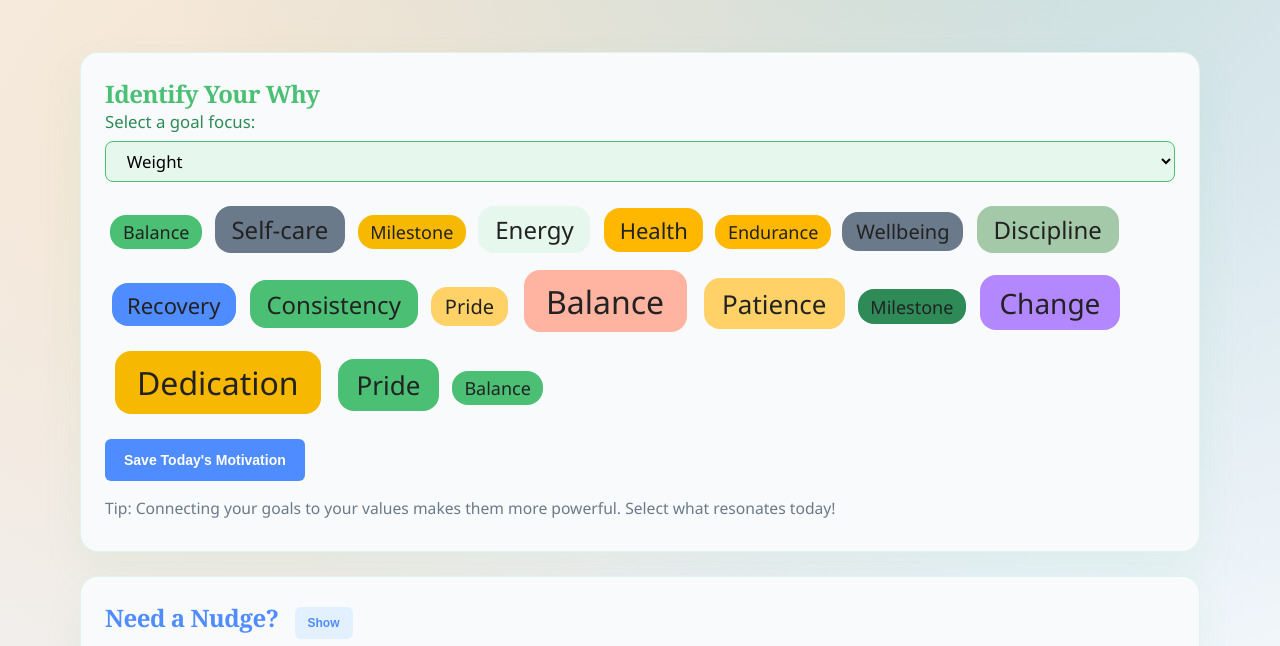
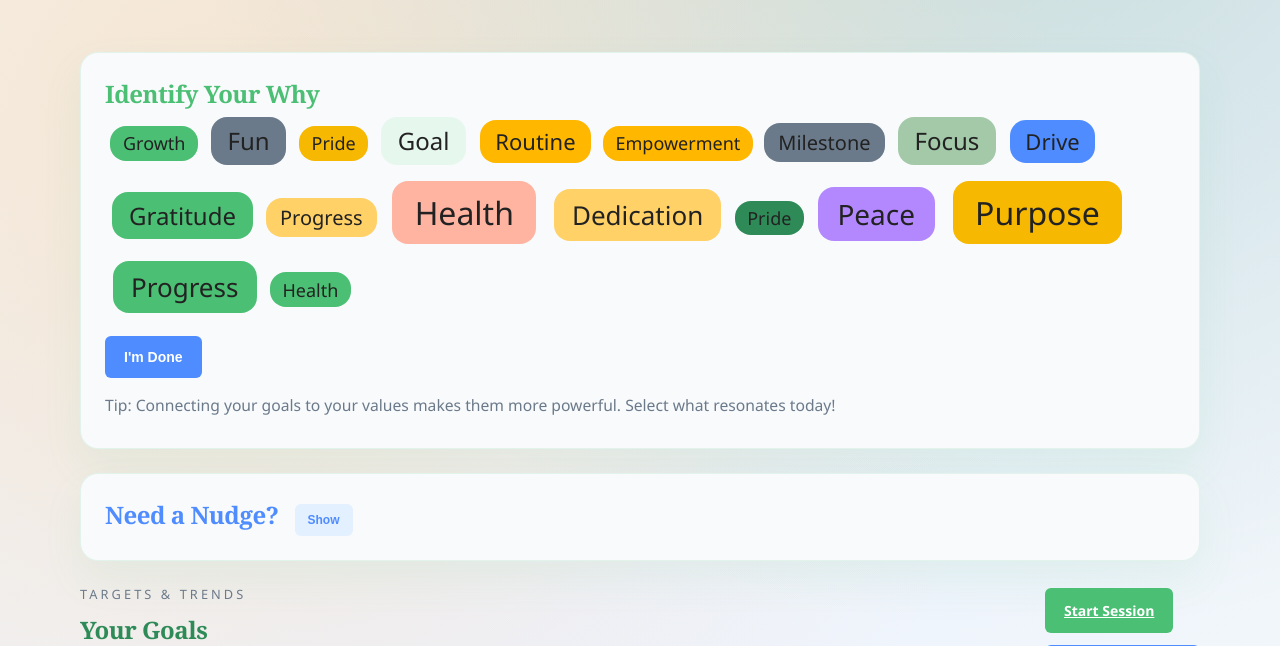
Before and after one commit to Robertja98/workout_tracker, a PHP site: page /goals.php in a window 1280 px wide. Shown: the part 206-852 px from the top of the page. Run offline with PHP 8.4, Linux system fonts and the light colour scheme.

Commit message:
Improve motivation selection: allow multiple goals, keep all visible, stop randomization, and highlight selections

```diff
--- a/goals.php
+++ b/goals.php
@@ -440,44 +440,34 @@ $today = date('Y-m-d');
     <main class="page">
         <section class="panel" id="goalPsychPanel">
             <h2 style="color:#4bbf73;">Identify Your Why</h2>
-            <label for="goalSelect" style="font-size:1.05em;color:#2e8b57;margin-bottom:0.5em;display:block;">Select a goal focus:</label>
-            <select id="goalSelect" style="margin-bottom:1em;padding:0.4em 1em;border-radius:8px;border:1.5px solid #4bbf73;background:#e6f7ee;font-size:1.05em;">
-                <option value="Weight">Weight</option>
-                <option value="Strength">Strength</option>
-                <option value="Consistency">Consistency</option>
-                <option value="Wellbeing">Wellbeing</option>
-                <option value="Mindset">Mindset</option>
-                <option value="Other">Other</option>
-            </select>
             <div id="motivationCloud" style="margin-bottom:1em; min-height: 60px; transition: opacity 0.5s, transform 0.5s;"></div>
             <div id="motivationStatic" style="margin-bottom:1em; display:none;"></div>
             <form id="motivationForm" method="post" style="margin-bottom:1em;">
                 <input type="hidden" name="action" value="save_motivation">
                 <input type="hidden" id="selectedWordsInput" name="selected_words" value="">
-                <input type="hidden" id="selectedGoalInput" name="selected_goal" value="Weight">
-                <button class="btn btn-blue" type="submit">Save Today's Motivation</button>
+                <button id="doneMotivationBtn" type="button" class="btn btn-blue">I'm Done</button>
                 <button id="changeMotivationBtn" type="button" class="btn btn-small" style="margin-left:1em;display:none;">Change</button>
+                <button id="saveMotivationBtn" type="submit" class="btn btn-green" style="margin-left:1em;display:none;">Save Motivation</button>
                 <span id="motivationSavedMsg" style="color:#4bbf73;display:none;margin-left:1em;">Saved!</span>
             </form>
             <div id="motivationReflection" style="margin-bottom:1em;"></div>
             <div style="font-size:0.98em;color:#6b7a8a;margin-bottom:0.5em;">Tip: Connecting your goals to your values makes them more powerful. Select what resonates today!</div>
             <style>
             .motivation-word { transition: background 0.3s, color 0.3s, font-size 0.3s, opacity 0.5s, transform 0.5s; }
+            .motivation-word.selected { background:#4bbf73 !important; color:#fff !important; font-weight:bold; }
             #motivationCloud.fade-out { opacity: 0; transform: scale(0.95); }
             #motivationCloud.fade-in { opacity: 1; transform: scale(1); }
             .motivation-static-pill { display:inline-block; background:#4bbf73; color:#fff; font-size:2em; font-weight:bold; border-radius:18px; padding:0.4em 1.2em; margin:0.5em 0; box-shadow:0 2px 8px #4bbf7322; letter-spacing:0.02em; }
             </style>
             <script>
             // Motivational words to float
-            // Goal-specific word banks
-            const goalWordBanks = {
-                'Weight': ['Progress', 'Discipline', 'Routine', 'Balance', 'Achievement', 'Health', 'Endurance', 'Self-care', 'Pride', 'Goal', 'Milestone', 'Dedication', 'Patience', 'Change', 'Consistency', 'Focus', 'Energy', 'Wellbeing', 'Recovery', 'Routine'],
-                'Strength': ['Strength', 'Power', 'Growth', 'Resilience', 'Challenge', 'Empowerment', 'Confidence', 'Determination', 'Achievement', 'Endurance', 'Progress', 'Lift', 'Push', 'Drive', 'Effort', 'Grit', 'Stamina', 'Pride', 'Goal', 'Milestone'],
-                'Consistency': ['Routine', 'Habit', 'Discipline', 'Focus', 'Commitment', 'Progress', 'Streak', 'Persistence', 'Dedication', 'Balance', 'Patience', 'Momentum', 'Goal', 'Milestone', 'Self-care', 'Wellbeing', 'Energy', 'Growth', 'Calm', 'Joy'],
-                'Wellbeing': ['Wellbeing', 'Calm', 'Joy', 'Fun', 'Community', 'Self-care', 'Balance', 'Mindfulness', 'Recovery', 'Health', 'Energy', 'Happiness', 'Peace', 'Relax', 'Gratitude', 'Purpose', 'Support', 'Growth', 'Pride', 'Vitality'],
-                'Mindset': ['Mindset', 'Focus', 'Inspiration', 'Motivation', 'Confidence', 'Resilience', 'Growth', 'Challenge', 'Calm', 'Joy', 'Purpose', 'Determination', 'Patience', 'Empowerment', 'Pride', 'Routine', 'Balance', 'Self-care', 'Progress', 'Goal'],
-                'Other': ['Strength', 'Energy', 'Confidence', 'Focus', 'Stress Relief', 'Discipline', 'Joy', 'Growth', 'Resilience', 'Health', 'Endurance', 'Balance', 'Achievement', 'Routine', 'Wellbeing', 'Empowerment', 'Challenge', 'Calm', 'Community', 'Fun', 'Self-care', 'Progress', 'Determination', 'Inspiration', 'Routine', 'Recovery', 'Mindfulness', 'Pride', 'Purpose', 'Vitality']
-            };
+            const wordBank = [
+                'Strength', 'Energy', 'Confidence', 'Focus', 'Stress Relief', 'Discipline', 'Joy', 'Growth', 'Resilience', 'Health',
+                'Endurance', 'Balance', 'Achievement', 'Routine', 'Wellbeing', 'Empowerment', 'Challenge', 'Calm', 'Community', 'Fun',
+                'Self-care', 'Progress', 'Determination', 'Inspiration', 'Recovery', 'Mindfulness', 'Pride', 'Purpose', 'Vitality',
+                'Motivation', 'Patience', 'Dedication', 'Support', 'Peace', 'Relax', 'Gratitude', 'Happiness', 'Streak', 'Persistence',
+                'Momentum', 'Change', 'Goal', 'Milestone', 'Lift', 'Push', 'Drive', 'Effort', 'Grit', 'Stamina'
+            ];
             // Color palette for variety
             const colorPalette = [
                 '#4bbf73', '#2e8b57', '#ffb700', '#4f8cff', '#ff6f61', '#6b7a8a', '#e6f7ee', '#ffd166', '#b388ff', '#ffb4a2', '#a3c9a8', '#f7b801'
@@ -493,36 +483,26 @@ $today = date('Y-m-d');
                 return arr;
             }
             // Generate a random cloud for a goal (allow repeats, random order, size, color)
-            function getRandomCloudWords(goal, count = 18) {
-                const bank = goalWordBanks[goal] || goalWordBanks['Other'];
+            function getRandomCloudWords(count = 18) {
                 let words = [];
                 for (let i = 0; i < count; i++) {
-                    words.push(bank[Math.floor(Math.random() * bank.length)]);
+                    words.push(wordBank[Math.floor(Math.random() * wordBank.length)]);
                 }
                 return shuffle(words);
             }
             const cloud = document.getElementById('motivationCloud');
             const staticDiv = document.getElementById('motivationStatic');
             const selected = new Set();
-            let currentGoal = 'Weight';
-            let currentCloudWords = getRandomCloudWords(currentGoal);
-            let staticMotivation = null;
+            let currentCloudWords = getRandomCloudWords();
+            let selectedMotivations = [];
+            let cloudFrozen = false;
             let cloudInterval = null;
             function renderCloud(animate = false) {
-                if (staticMotivation) {
-                    cloud.style.display = 'none';
-                    staticDiv.style.display = '';
-                    staticDiv.innerHTML = `<span class='motivation-static-pill'>${staticMotivation}</span>`;
-                    document.getElementById('selectedWordsInput').value = staticMotivation;
-                    document.getElementById('changeMotivationBtn').style.display = '';
-                    document.getElementById('goalSelect').disabled = true;
-                    return;
-                } else {
-                    cloud.style.display = '';
-                    staticDiv.style.display = 'none';
-                    document.getElementById('changeMotivationBtn').style.display = 'none';
-                    document.getElementById('goalSelect').disabled = false;
-                }
+                cloud.style.display = '';
+                staticDiv.style.display = 'none';
+                document.getElementById('changeMotivationBtn').style.display = cloudFrozen ? '' : 'none';
+                document.getElementById('doneMotivationBtn').style.display = cloudFrozen ? 'none' : '';
+                document.getElementById('saveMotivationBtn').style.display = cloudFrozen ? '' : 'none';
                 if (animate) {
                     cloud.classList.remove('fade-in');
                     cloud.classList.add('fade-out');
@@ -541,7 +521,7 @@ $today = date('Y-m-d');
                 currentCloudWords.forEach(word => {
                     const span = document.createElement('span');
                     span.textContent = word;
-                    span.className = 'motivation-word';
+                    span.className = 'motivation-word' + (selectedMotivations.includes(word) ? ' selected' : '');
                     span.style.margin = '0.3em';
                     span.style.display = 'inline-block';
                     span.style.padding = '0.3em 0.7em';
@@ -549,52 +529,77 @@ $today = date('Y-m-d');
                     // Random color and size
                     const color = colorPalette[Math.floor(Math.random() * colorPalette.length)];
                     const fontSize = fontSizes[Math.floor(Math.random() * fontSizes.length)];
-                    span.style.background = color;
-                    span.style.color = '#222';
-                    span.style.fontWeight = 'normal';
+                    span.style.background = selectedMotivations.includes(word) ? '#4bbf73' : color;
+                    span.style.color = selectedMotivations.includes(word) ? '#fff' : '#222';
+                    span.style.fontWeight = selectedMotivations.includes(word) ? 'bold' : 'normal';
                     span.style.fontSize = fontSize + 'px';
                     span.style.cursor = 'pointer';
                     span.onclick = () => {
-                        staticMotivation = word;
-                        clearInterval(cloudInterval);
+                        if (selectedMotivations.includes(word)) {
+                            selectedMotivations = selectedMotivations.filter(w => w !== word);
+                        } else {
+                            selectedMotivations.push(word);
+                        }
                         renderCloud();
                     };
                     cloud.appendChild(span);
                 });
             }
-            function startCloudRandomizer() {
-                if (cloudInterval) clearInterval(cloudInterval);
-                cloudInterval = setInterval(() => {
-                    if (!staticMotivation) {
-                        currentCloudWords = getRandomCloudWords(currentGoal);
-                        renderCloud(true);
+            // No more randomizer, just show a random set once per page load
+            renderCloud();
+            document.getElementById('doneMotivationBtn').onclick = function() {
+                if (!selectedMotivations.length) {
+                    alert('Please select at least one word that motivates you today.');
+                    return;
+                }
+                cloudFrozen = true;
+                document.getElementById('selectedWordsInput').value = selectedMotivations.join(', ');
+                // Show all pills, but only selected ones are highlighted and static
+                cloud.innerHTML = '';
+                currentCloudWords.forEach(word => {
+                    const span = document.createElement('span');
+                    span.textContent = word;
+                    span.className = selectedMotivations.includes(word) ? 'motivation-static-pill' : 'motivation-word';
+                    span.style.margin = '0.3em';
+                    span.style.display = 'inline-block';
+                    span.style.padding = '0.3em 0.7em';
+                    span.style.borderRadius = '16px';
+                    if (selectedMotivations.includes(word)) {
+                        span.style.background = '#4bbf73';
+                        span.style.color = '#fff';
+                        span.style.fontWeight = 'bold';
+                        span.style.fontSize = '2em';
+                    } else {
+                        const color = colorPalette[Math.floor(Math.random() * colorPalette.length)];
+                        const fontSize = fontSizes[Math.floor(Math.random() * fontSizes.length)];
+                        span.style.background = color;
+                        span.style.color = '#222';
+                        span.style.fontWeight = 'normal';
+                        span.style.fontSize = fontSize + 'px';
                     }
-                }, 2000);
-            }
-            renderCloud();
-            startCloudRandomizer();
-            document.getElementById('goalSelect').onchange = function(e) {
-                currentGoal = e.target.value;
-                document.getElementById('selectedGoalInput').value = currentGoal;
-                staticMotivation = null;
-                currentCloudWords = getRandomCloudWords(currentGoal);
+                    cloud.appendChild(span);
+                });
+                staticDiv.style.display = 'none';
+                cloud.style.display = '';
+                document.getElementById('changeMotivationBtn').style.display = '';
+                document.getElementById('saveMotivationBtn').style.display = '';
+            };
+            document.getElementById('changeMotivationBtn').onclick = function() {
+                cloudFrozen = false;
+                selectedMotivations = [];
+                currentCloudWords = getRandomCloudWords();
                 renderCloud(true);
                 startCloudRandomizer();
-            };
-            document.getElementById('changeMotivationBtn').onclick = function() {
-                staticMotivation = null;
-                currentCloudWords = getRandomCloudWords(currentGoal);
-                renderCloud(true);
-                startCloudRandomizer();
+                staticDiv.style.display = 'none';
+                cloud.style.display = '';
             };
             document.getElementById('motivationForm').onsubmit = function(e) {
-                if (!staticMotivation) {
-                    alert('Please select a word that motivates you today.');
+                if (!cloudFrozen || !selectedMotivations.length) {
+                    alert('Please select at least one word and click "I\'m Done" before saving.');
                     e.preventDefault();
                     return false;
                 }
-                document.getElementById('selectedWordsInput').value = staticMotivation;
-                document.getElementById('selectedGoalInput').value = currentGoal;
+                document.getElementById('selectedWordsInput').value = selectedMotivations.join(', ');
             };
             </script>
         </section>
```
